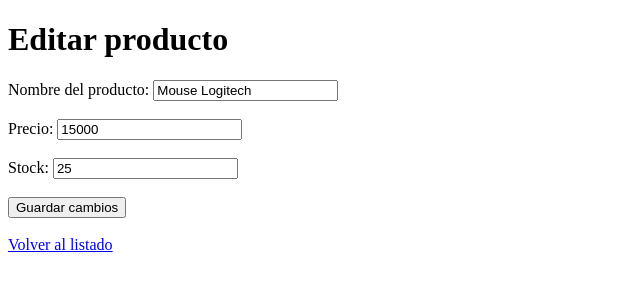
After one commit to profefelipeacj/laravel, a Laravel app: page /productos/2/edit in a window 1280 px wide. The commit adds this page. Shown: the top 300 px of the page, without its empty margins (0-640 px from the left). Run offline with Laravel 12, Linux system fonts and the light colour scheme.

Commit message:
El commit anterior era para eliminar, y el de ahora es para agregar la funcionalidad de actualizar registros a traves de un boton, este es un commit completamente estable

```diff
--- a/app/Http/Controllers/ProductoController.php
+++ b/app/Http/Controllers/ProductoController.php
@@ -42,4 +42,39 @@ class ProductoController extends Controller{
 
         return redirect()->back();
     }
+
+    public function formulario_editar($id){
+
+        // Buscar el producto por ID
+        $producto = Producto::obtenerPorId($id);
+
+        // Si no existe, mostrar error 404
+        if (!$producto) {
+            abort(404);
+        }
+
+        // Abrir la vista de edición
+        return view('editar', compact('producto'));
+    }
+
+    public function actualizar_registro(Request $request, $id){
+
+        // Validar los campos
+        $datos = $request->validate([
+            'nombre' => 'required|string|max:255',
+            'precio' => 'required|numeric|min:0',
+            'stock' => 'required|integer|min:0'
+        ]);
+
+        // Actualizar el producto
+        $actualizado = Producto::actualizar($id, $datos);
+
+        if (!$actualizado) {
+            abort(404);
+        }
+
+        // Volver al listado
+        return redirect()->route('productos.listado')
+            ->with('success', 'Producto actualizado correctamente');
+    }
 }
--- a/app/Models/Producto.php
+++ b/app/Models/Producto.php
@@ -76,4 +76,58 @@ public static function eliminar($id){
     return true;
 }
 
+// Obtener un producto por su ID
+public static function obtenerPorId($id){
+
+    $productos = self::obtenerTodos();
+
+    foreach ($productos as $producto) {
+
+        if ($producto->id == $id) {
+            return $producto;
+        }
+    }
+
+    return null;
 }
+
+
+// Actualizar un producto
+public static function actualizar($id, $datos){
+
+    $productos = self::obtenerTodos();
+
+    $encontrado = false;
+
+    foreach ($productos as $producto) {
+
+        if ($producto->id == $id) {
+
+            $producto->nombre = $datos['nombre'];
+            $producto->precio = $datos['precio'];
+            $producto->stock = $datos['stock'];
+
+            $encontrado = true;
+            break;
+        }
+    }
+
+    // Si no existe el producto, no guardamos
+    if (!$encontrado) {
+        return false;
+    }
+
+    // Guardar los cambios en el JSON
+    file_put_contents(
+        database_path('productos.json'),
+        json_encode(
+            $productos,
+            JSON_PRETTY_PRINT | JSON_UNESCAPED_UNICODE
+        ),
+        LOCK_EX
+    );
+
+    return true;
+}
+
+}
--- a/database/productos.json
+++ b/database/productos.json
@@ -8,8 +8,8 @@
     {
         "id": 3,
         "nombre": "Teclado Redragon",
-        "precio": 35000,
-        "stock": 8
+        "precio": "55000",
+        "stock": "8"
     },
     {
         "id": 4,
@@ -26,7 +26,7 @@
     {
         "id": 8,
         "nombre": "MP4",
-        "precio": "45000",
-        "stock": "60"
+        "precio": "40000",
+        "stock": "35"
     }
 ]
--- /dev/null
+++ b/resources/views/editar.blade.php
@@ -0,0 +1,85 @@
+
+<!DOCTYPE html>
+<html lang="es">
+<head>
+    <meta charset="UTF-8">
+    <meta name="viewport" content="width=device-width, initial-scale=1.0">
+    <title>Editar producto</title>
+</head>
+<body>
+
+    <h1>Editar producto</h1>
+
+    @if($errors->any())
+        <div style="color: red;">
+            <ul>
+                @foreach($errors->all() as $error)
+                    <li>{{ $error }}</li>
+                @endforeach
+            </ul>
+        </div>
+    @endif
+
+    <form action="{{ route('productos.actualizar_registro', $producto->id) }}" method="POST">
+
+        @csrf
+        @method('PUT')
+
+        <div>
+            <label for="nombre">Nombre del producto:</label>
+
+            <input
+                type="text"
+                name="nombre"
+                id="nombre"
+                value="{{ old('nombre', $producto->nombre) }}"
+                required
+            >
+        </div>
+
+        <br>
+
+        <div>
+            <label for="precio">Precio:</label>
+
+            <input
+                type="number"
+                name="precio"
+                id="precio"
+                value="{{ old('precio', $producto->precio) }}"
+                min="0"
+                step="0.01"
+                required
+            >
+        </div>
+
+        <br>
+
+        <div>
+            <label for="stock">Stock:</label>
+
+            <input
+                type="number"
+                name="stock"
+                id="stock"
+                value="{{ old('stock', $producto->stock) }}"
+                min="0"
+                step="1"
+                required
+            >
+        </div>
+
+        <br>
+
+        <button type="submit">Guardar cambios</button>
+
+    </form>
+
+    <br>
+
+    <a href="{{ route('productos.listado') }}">
+        Volver al listado
+    </a>
+
+</body>
+</html>
--- a/resources/views/productos.blade.php
+++ b/resources/views/productos.blade.php
@@ -27,6 +27,9 @@
                     <td>${{ number_format($producto->precio, 0, ',', '.') }}</td>
                     <td>{{ $producto->stock }}</td>
                     <td>
+                        <a href="{{ route('productos.formulario_editar', $producto->id) }}">
+                            <button type="button">Editar</button>
+                        </a>
                         <form action="{{ route('productos.eliminar_registro', $producto->id) }}" method="POST">
                             @csrf
                             @method('DELETE')
--- a/routes/web.php
+++ b/routes/web.php
@@ -13,7 +13,8 @@ Route::get('/productos', function () {
 
 Route::get('/holaMundoCC', [InicioController::class, 'index']);
 
-Route::get('/productos_json', [ProductoController::class, 'index']);
+Route::get('/productos_json', [ProductoController::class, 'index'])
+->name('productos.listado');
 
 // Mostrar formulario
 Route::get('/productos/create', [ProductoController::class, 'formulario_crear'])
@@ -26,3 +27,11 @@ Route::post('/productos', [ProductoController::class, 'crear_registro'])
 // Eliminar producto
 Route::delete('/productos/{id}', [ProductoController::class, 'eliminar_registro'])
     ->name('productos.eliminar_registro');
+
+// Mostrar formulario de edición
+Route::get('/productos/{id}/edit', [ProductoController::class, 'formulario_editar'])
+    ->name('productos.formulario_editar');
+
+// Actualizar producto
+Route::put('/productos/{id}', [ProductoController::class, 'actualizar_registro'])
+    ->name('productos.actualizar_registro');
```
